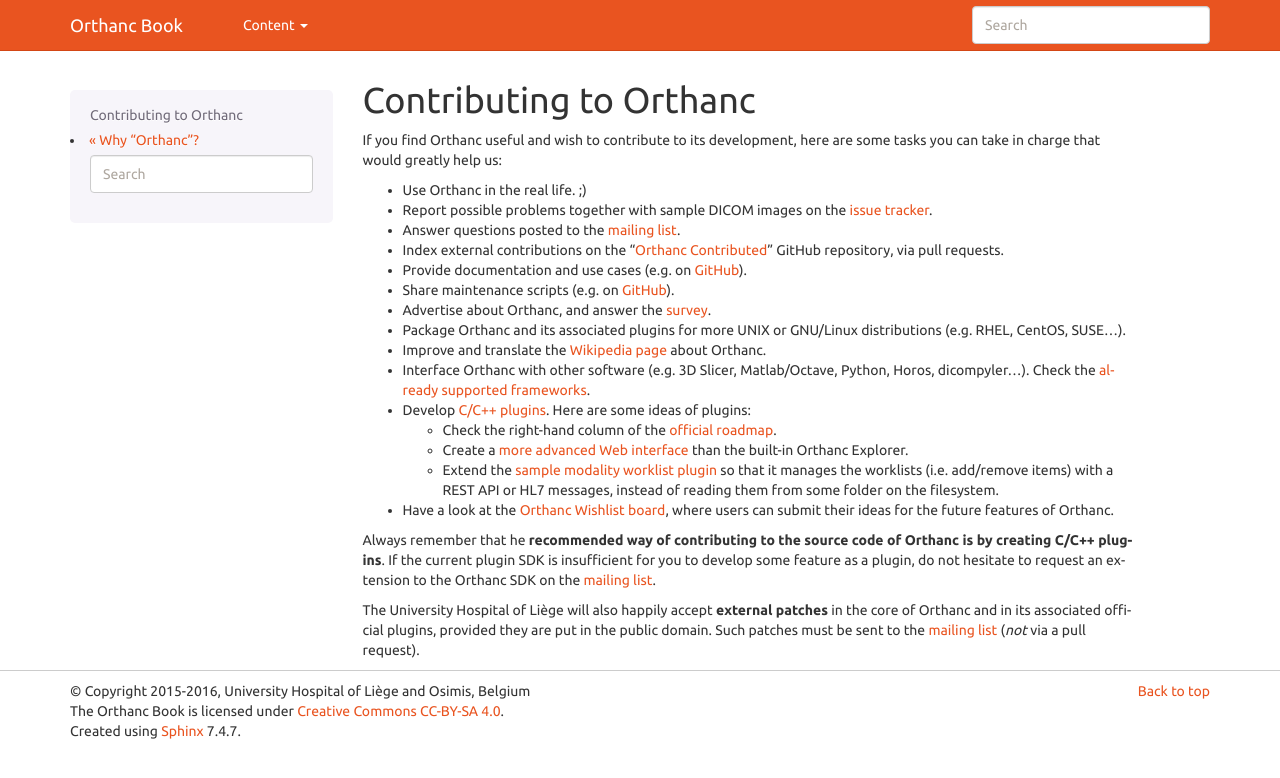
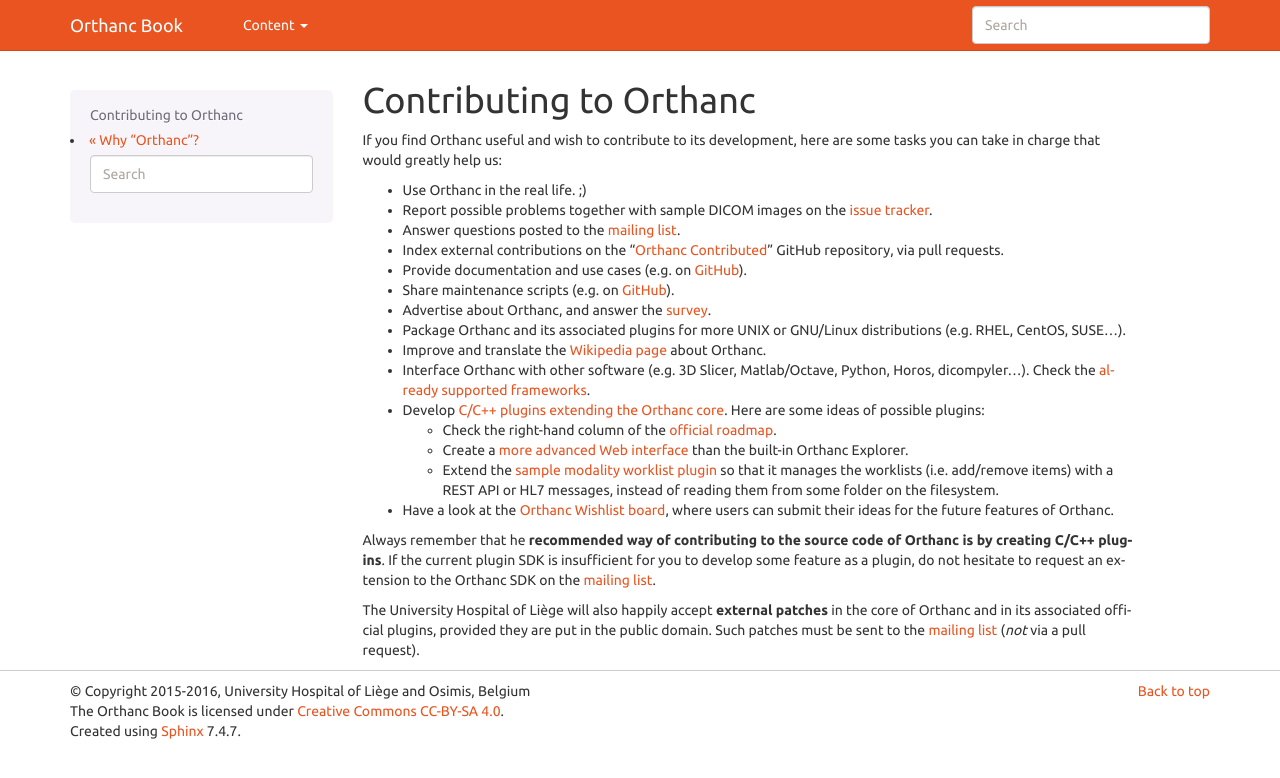
Before and after one commit to orthanc-mirrors/orthanc-book, a Sphinx documentation site: the page built from Sphinx/source/contributing.rst, in a window 1280 px wide. Shown: the top 778 px of the page. Built offline with Sphinx 7.4.7, drawn with Linux system fonts in a browser that asks for light colours.

Commit message:
contributing

```diff
--- a/Sphinx/source/contributing.rst
+++ b/Sphinx/source/contributing.rst
@@ -25,9 +25,8 @@
 * Interface Orthanc with other software (e.g. 3D Slicer,
   Matlab/Octave, Python, Horos, dicompyler...). Check the `already
   supported frameworks <http://www.orthanc-server.com/static.php?page=resources>`_.
-* Develop `C/C++ plugins
-  <https://github.com/jodogne/OrthancContributed/tree/master/Plugins>`_.
-  Here are some ideas of plugins:
+* Develop :ref:`C/C++ plugins extending the Orthanc core <plugins>`.  Here are some ideas
+  of possible plugins:
 
   * Check the right-hand column of the `official roadmap <https://trello.com/b/cjA9X1wM/orthanc-roadmap>`__.
   * Create a :ref:`more advanced Web interface <improving-interface>` than the built-in Orthanc Explorer.
--- a/Sphinx/source/plugins.rst
+++ b/Sphinx/source/plugins.rst
@@ -64,6 +64,9 @@
   Web viewer of DICOM images.
 * Another Web viewer is provided courtesy of `Emsy Chan
   <https://groups.google.com/d/msg/orthanc-users/EC5Z2KaM4Hs/MG3KkzhCDAAJ>`__.
+* Check out the `OrthancContributed repository on GitHub
+  <https://github.com/jodogne/OrthancContributed/tree/master/Plugins>`__, that
+  might contain plugins that are not tracked in this list.
 
 *Remark:* Do not hesitate to `contact us
 <http://www.orthanc-server.com/static.php?page=contact>`__ if you have
```
